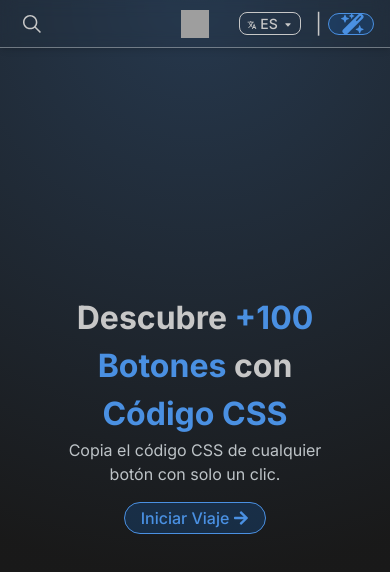
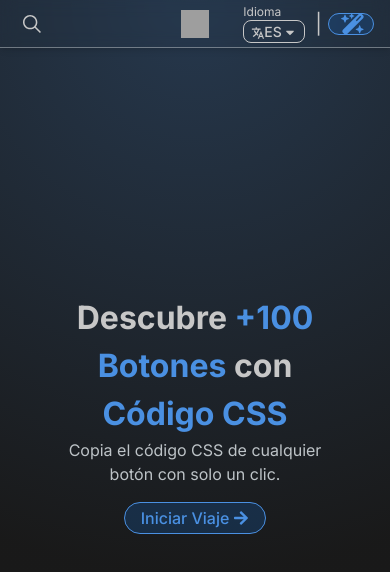
Before and after one commit to DMaximoVarela/magic-buttons, a Next.js app: page / in a window 390 px wide. Shown: the top 572 px of the page. Built offline with nearby package versions, Linux system fonts and the light colour scheme; no server answers; the database is empty; grey boxes are pictures that could not be loaded.

Commit message:
feat: add label to the language select, and create a component

```diff
--- /dev/null
+++ b/src/components/languageSelect/languageSelect.tsx
@@ -0,0 +1,30 @@
+import React from "react";
+import { IoLanguageSharp } from "react-icons/io5";
+import { TiArrowSortedDown } from "react-icons/ti";
+
+const LanguageSelect = () => {
+  return (
+    <div className="flex flex-col">
+      <label htmlFor="language" className="text-xs px-1 mn:px-2">
+        Idioma
+      </label>
+      <div className="relative inline-block w-fit px-1 mn:px-2 xsm:text-[14px] sm:text-[16px] md:text-[22px] lg:text-[24px] 2xl:text-[32px] font-medium text-[#C7C7C7] cursor-pointer">
+        <IoLanguageSharp className="absolute top-1.5 left-3 mn:pl-1" />
+        <select
+          name="language"
+          className="appearance-none w-full xsm:px-5 sm:px-6 md:px-8 2xl:px-10 bg-transparent border border-[#C7C7C7] rounded-lg shadow-sm focus:outline-none focus:ring-2 focus:ring-[#4a90e2] cursor-pointer"
+        >
+          <option value="es" className="bg-[#191919]">
+            ES
+          </option>
+          <option value="en" className="bg-[#191919]">
+            EN
+          </option>
+        </select>
+        <TiArrowSortedDown className="absolute top-1.5 right-3 mn:pr-1 pointer-events-none" />
+      </div>
+    </div>
+  );
+};
+
+export default LanguageSelect;
--- a/src/components/navDesktop/nav.tsx
+++ b/src/components/navDesktop/nav.tsx
@@ -5,13 +5,12 @@ import Image from "next/image";
 import Link from "next/link";
 import Searchbar from "../searchbar/searchbar";
 import { FaGithub } from "react-icons/fa";
-import { IoLanguageSharp } from "react-icons/io5";
 import style from "./Nav.module.css";
 import useButtonsStore from "@/stores/buttonsStore";
-import { TiArrowSortedDown } from "react-icons/ti";
 import MagicTouchButton from "../magicTouchButton/magicTouchButton";
 import useModalStore from "@/stores/modalStore";
 import useToastStore from "@/stores/toastStore";
+import LanguageSelect from "../languageSelect/languageSelect";
 
 const Nav = () => {
   const [isHovering, setIsHovering] = useState(false);
@@ -94,17 +93,8 @@ const Nav = () => {
         </li>
       </ul>
       <ul className="list-none flex justify-stretch items-center text-[22px] xl:text-[24px] 2xl:text-[26px] gap-4 2xl:gap-5">
-        <li className="relative inline-block w-fit px-2 text-[24px] 2xl:text-[32px] font-medium text-[#C7C7C7] cursor-pointer">
-          <IoLanguageSharp className="absolute top-1.5 left-3 pl-1" />
-          <select className="appearance-none w-full px-8 2xl:px-10 bg-transparent border border-[#C7C7C7] rounded-lg shadow-sm focus:outline-none focus:ring-2 focus:ring-[#4a90e2] cursor-pointer">
-            <option value="es" className="bg-[#191919]">
-              ES
-            </option>
-            <option value="en" className="bg-[#191919]">
-              EN
-            </option>
-          </select>
-          <TiArrowSortedDown className="absolute top-1.5 right-3 pr-1 pointer-events-none" />
+        <li>
+          <LanguageSelect />
         </li>
         <li>|</li>
         <li>
--- a/src/components/navMobile/nav.tsx
+++ b/src/components/navMobile/nav.tsx
@@ -12,6 +12,7 @@ import MagicTouchButton from "../magicTouchButton/magicTouchButton";
 import Searchbar from "../searchbar/searchbar";
 import useModalStore from "@/stores/modalStore";
 import useToastStore from "@/stores/toastStore";
+import LanguageSelect from "../languageSelect/languageSelect";
 
 const NavMobile = () => {
   const [count, setCount] = useState(0);
@@ -94,21 +95,8 @@ const NavMobile = () => {
         </Link>
       </div>
       <ul className="list-none flex justify-center items-center text-[20px] sm:text-[24px] gap-[2px] sm:gap-2">
-        <li
-          className={`relative inline-block w-fit px-2 xsm:text-[14px] sm:text-[16px] md:text-[22px] font-medium text-[#C7C7C7] cursor-pointer ${
-            searchbarActive ? "hidden" : ""
-          } `}
-        >
-          <IoLanguageSharp className="absolute top-1.5 left-3 pl-1" />
-          <select className="appearance-none w-full xsm:px-5 sm:px-6 md:px-8 bg-transparent border border-[#C7C7C7] rounded-lg shadow-sm focus:outline-none focus:ring-2 focus:ring-[#4a90e2] cursor-pointer">
-            <option value="es" className="bg-[#191919]">
-              ES
-            </option>
-            <option value="en" className="bg-[#191919]">
-              EN
-            </option>
-          </select>
-          <TiArrowSortedDown className="absolute top-1.5 right-3 pr-1 pointer-events-none" />
+        <li className={`relative ${searchbarActive ? "hidden" : ""} `}>
+          <LanguageSelect />
         </li>
         <li className={`px-1 ${searchbarActive ? "hidden" : ""}`}>|</li>
         <li>
```
